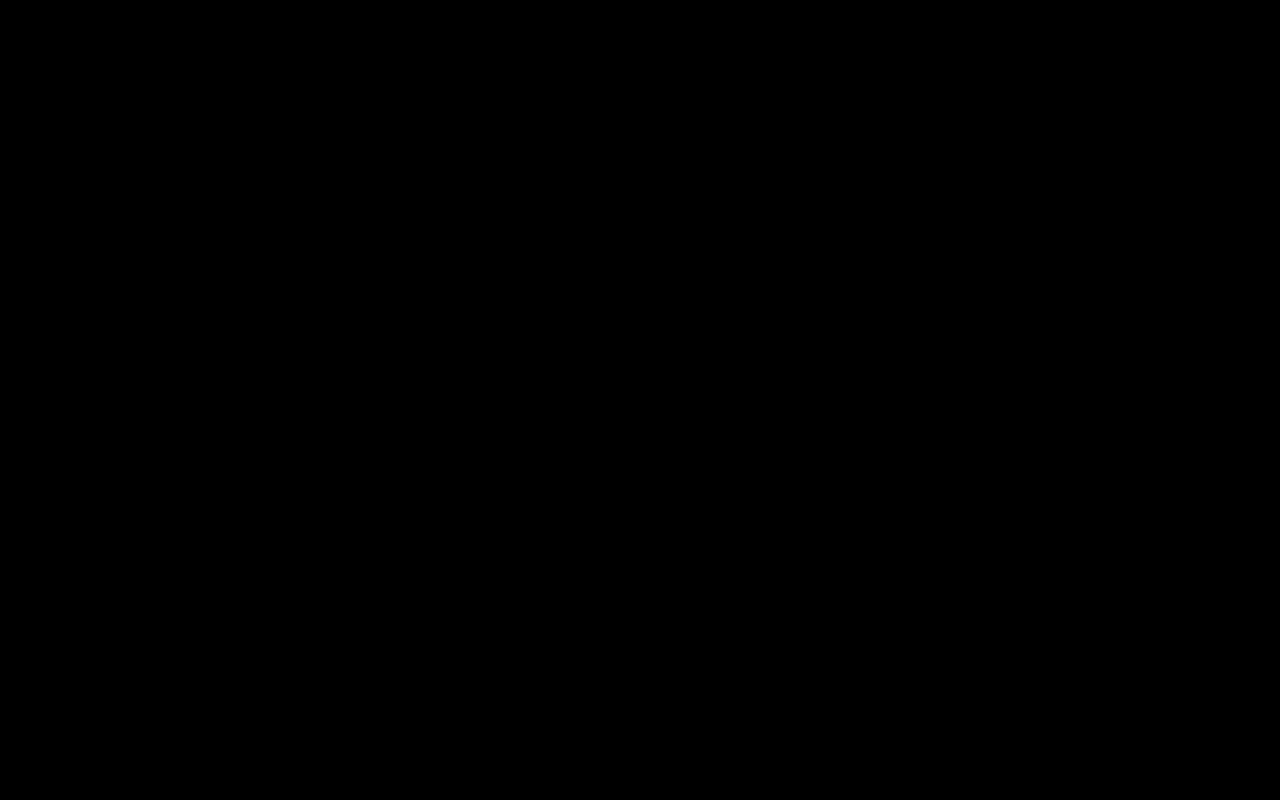
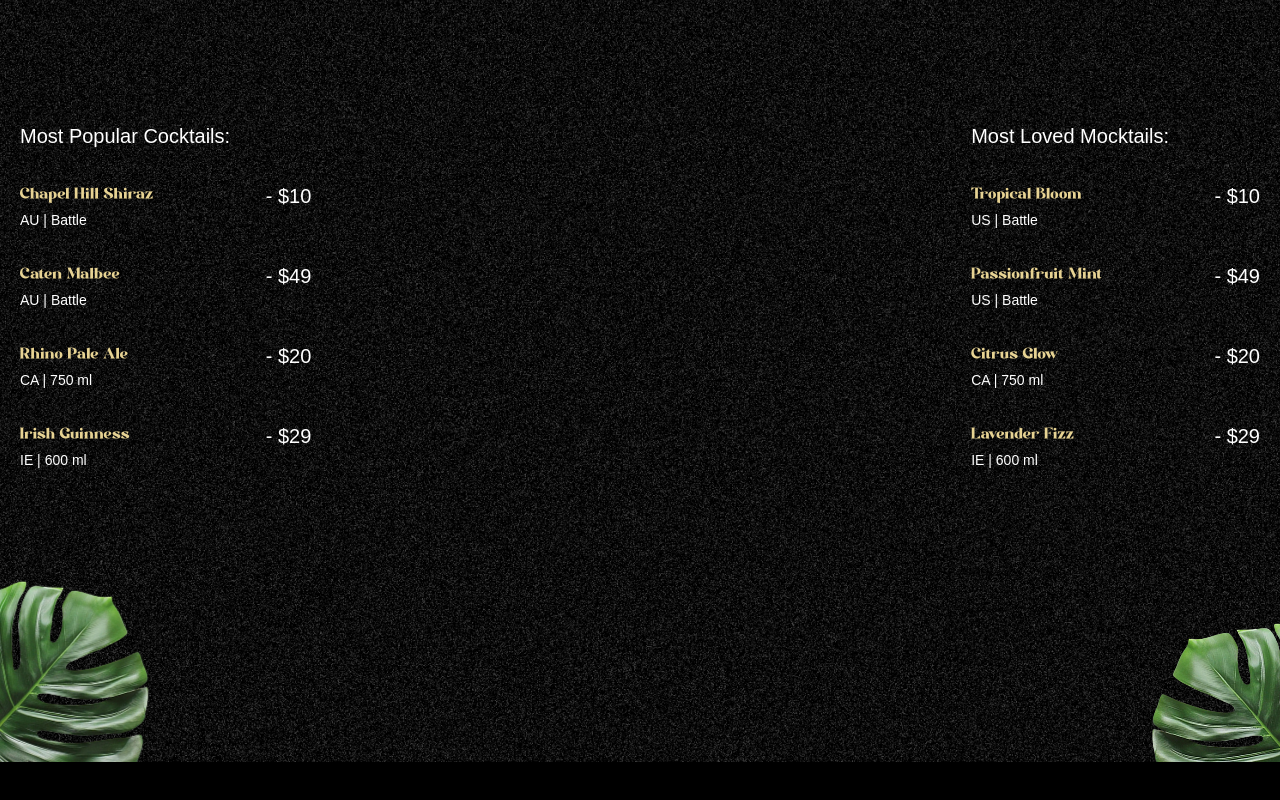
Before and after one commit to anonim-cmyk/gsap_landing_cocktail, a React (Vite) app: page / in a window 1280 px wide. Shown: the part 838-1638 px from the top of the page. Before the commit the page ends 1600 px from the top, so only its background shows below. Built offline with nearby package versions, Linux system fonts and the light colour scheme; a web font is replaced by a local one.

Commit message:
Implement cocktail session

```diff
--- a/src/App.jsx
+++ b/src/App.jsx
@@ -2,6 +2,7 @@
 import Navbar from "./components/Navbar";
 import gsap from "gsap";
 import Hero from "./components/Hero";
+import Cocktails from "./components/Cocktails";
 
 gsap.registerPlugin(ScrollTrigger, SplitText);
 
@@ -10,6 +11,7 @@
     <main>
       <Navbar />
       <Hero />
+      <Cocktails />
       <div className="h-dvh bg-black" />
     </main>
   );
--- /dev/null
+++ b/src/components/Cocktails.jsx
@@ -0,0 +1,75 @@
+import React from "react";
+import { cocktailLists, mockTailLists } from "../../constants";
+import gsap from "gsap";
+import { useGSAP } from "@gsap/react";
+
+const Cocktails = () => {
+  const parallaxTimeline = gsap.timeline({
+    scrollTrigger: {
+      trigger: "#cocktails",
+      start: "top 30%",
+      end: "bottom 80%",
+      scrub: true,
+    },
+  });
+
+  useGSAP(() => {
+    parallaxTimeline.from("#c-left-leaf", {
+      x: -100,
+      y: 100,
+    });
+
+    parallaxTimeline.from("#c-right-leaf", {
+      x: 100,
+      y: 100,
+    });
+  }, []);
+  return (
+    <section id="cocktails" className="noisy">
+      <img src="/images/cocktail-left-leaf.png" alt="l-leaf" id="c-left-leaf" />
+      <img
+        src="/images/cocktail-right-leaf.png"
+        alt="r-leaf"
+        id="c-right-leaf"
+      />
+      <div className="list">
+        <div className="popular">
+          <h2>Most Popular Cocktails:</h2>
+
+          <ul>
+            {cocktailLists.map((cocktail) => (
+              <li key={cocktail.name}>
+                <div className="md:me-28">
+                  <h3>{cocktail.name}</h3>
+                  <p>
+                    {cocktail.country} | {cocktail.detail}
+                  </p>
+                </div>
+                <span>- {cocktail.price}</span>
+              </li>
+            ))}
+          </ul>
+        </div>
+        <div className="loved">
+          <h2>Most Loved Mocktails:</h2>
+
+          <ul>
+            {mockTailLists.map((mocktail) => (
+              <li key={mocktail.name}>
+                <div className="me-28">
+                  <h3>{mocktail.name}</h3>
+                  <p>
+                    {mocktail.country} | {mocktail.detail}
+                  </p>
+                </div>
+                <span>- {mocktail.price}</span>
+              </li>
+            ))}
+          </ul>
+        </div>
+      </div>
+    </section>
+  );
+};
+
+export default Cocktails;
```
